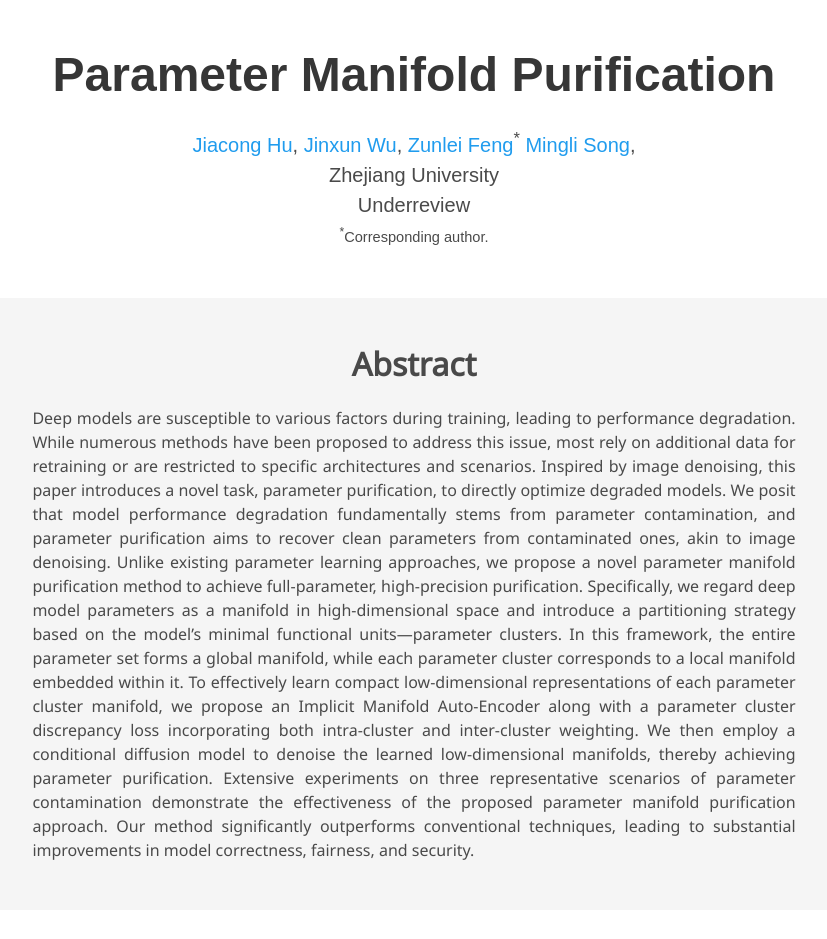
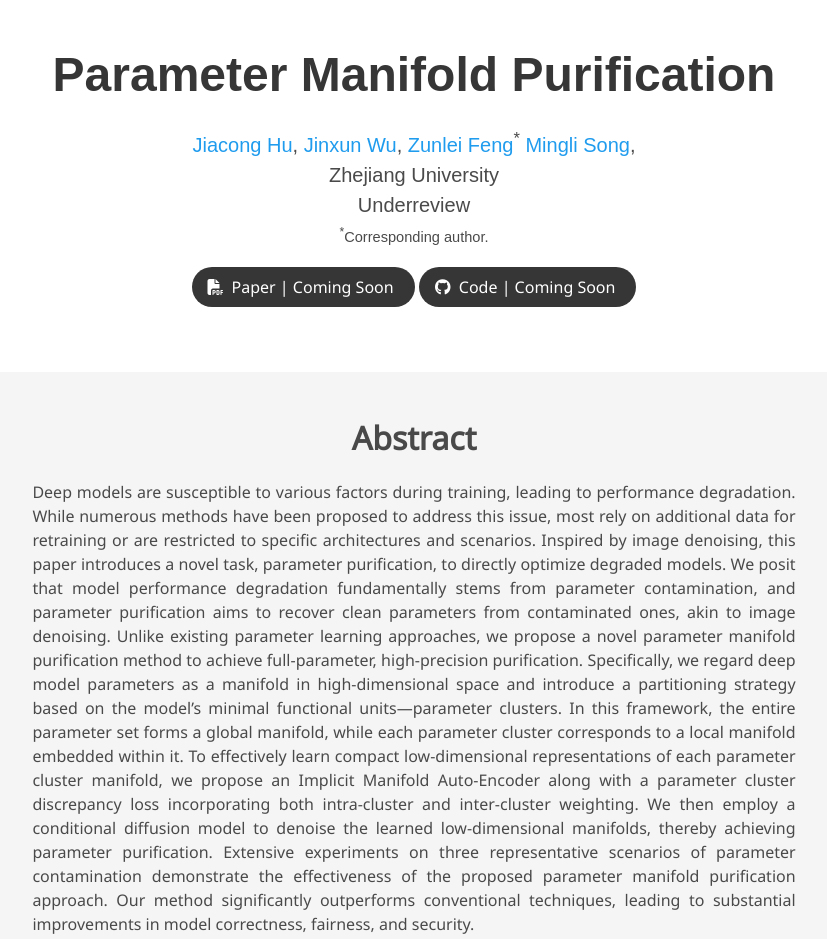
Before and after one commit to parameter-purification/parameter-purification.github.io, a plain HTML site: page index.html in a window 1280 px wide. Shown: the top 939 px of the page, without its empty margins (226-1053 px from the left). Drawn offline with nearby package versions, Linux system fonts and the light colour scheme; some icons are missing; a web font is replaced by a local one.

Commit message:
[update]

```diff
--- a/index.html
+++ b/index.html
@@ -74,18 +74,18 @@
                     <span class="eql-cntrb"><small><br><sup>*</sup>Corresponding author.</small></span>
                   </div>
 
-<!--                  <div class="column has-text-centered">-->
-<!--                    <div class="publication-links">-->
-<!--                         &lt;!&ndash; Arxiv PDF link &ndash;&gt;-->
-<!--                      <span class="link-block">-->
-<!--                        <a href="https://openreview.net/pdf?id=chnJT8Nj8X" target="_blank"-->
-<!--                        class="external-link button is-normal is-rounded is-dark">-->
-<!--                        <span class="icon">-->
-<!--                          <i class="fas fa-file-pdf"></i>-->
-<!--                        </span>-->
-<!--                        <span>Paper</span>-->
-<!--                      </a>-->
-<!--                    </span>-->
+                  <div class="column has-text-centered">
+                    <div class="publication-links">
+                         <!-- Arxiv PDF link -->
+                      <span class="link-block">
+                        <a target="_blank"
+                        class="external-link button is-normal is-rounded is-dark">
+                        <span class="icon">
+                          <i class="fas fa-file-pdf"></i>
+                        </span>
+                        <span>Paper | Coming Soon</span>
+                      </a>
+                    </span>
 
 <!--                    &lt;!&ndash; Supplementary PDF link &ndash;&gt;-->
 <!--                    <span class="link-block">-->
@@ -98,16 +98,16 @@
 <!--                    </a>-->
 <!--                  </span>-->
 
-<!--                  &lt;!&ndash; Github link &ndash;&gt;-->
-<!--                  <span class="link-block">-->
-<!--                    <a href="https://github.com/jiaconghu/Transformer-Doctor" target="_blank"-->
-<!--                    class="external-link button is-normal is-rounded is-dark">-->
-<!--                    <span class="icon">-->
-<!--                      <i class="fab fa-github"></i>-->
-<!--                    </span>-->
-<!--                    <span>Code</span>-->
-<!--                  </a>-->
-<!--                </span>-->
+                  <!-- Github link -->
+                  <span class="link-block">
+                    <a target="_blank"
+                    class="external-link button is-normal is-rounded is-dark">
+                    <span class="icon">
+                      <i class="fab fa-github"></i>
+                    </span>
+                    <span>Code | Coming Soon</span>
+                  </a>
+                </span>
 
 <!--                &lt;!&ndash; ArXiv abstract Link &ndash;&gt;-->
 <!--                <span class="link-block">-->
```
